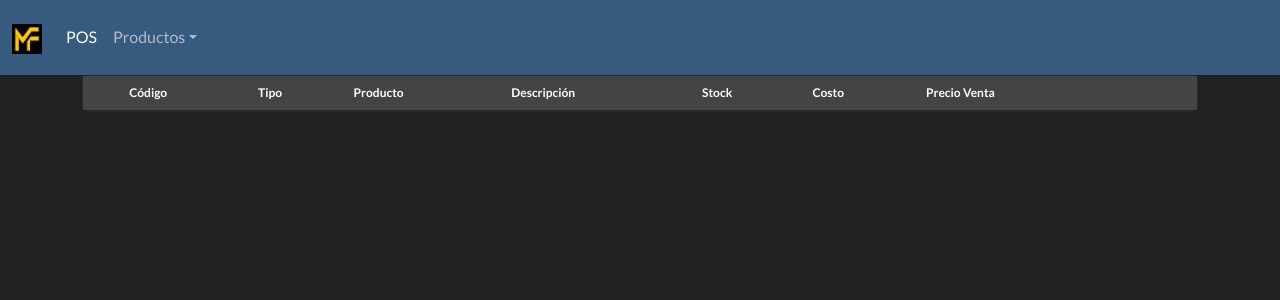
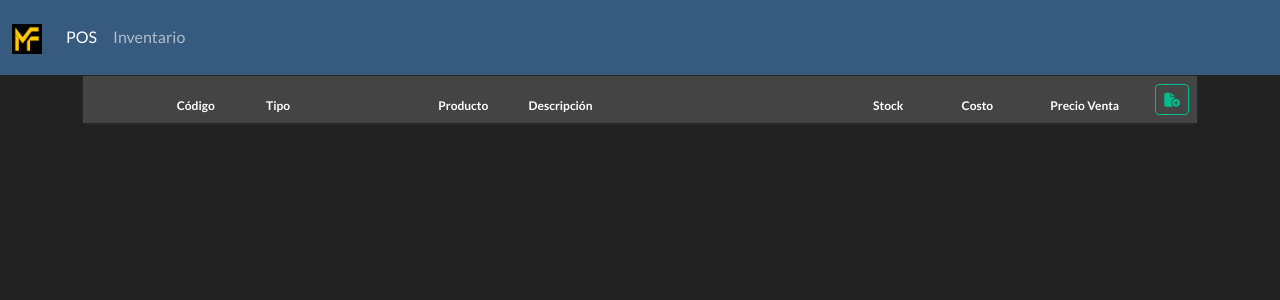
Before and after one commit to m415x/POS, a Flask app: page /inventory in a window 1280 px wide. Shown: the top 300 px of the page. Run offline with Flask 2, Linux system fonts and the light colour scheme; data that the repository does not hold is empty; some libraries are stand-ins or nearby versions.

Commit message:
Mejoras en html

```diff
--- a/src/templates/header.html
+++ b/src/templates/header.html
@@ -34,16 +34,15 @@
                                 <span class="visually-hidden">(current)</span>
                             </a>
                         </li>
-                        <li class="nav-item dropdown">
+                        <li class="nav-item dropdown" hidden>
                             <a class="nav-link dropdown-toggle" data-bs-toggle="dropdown" href="#" role="button"
                                 aria-haspopup="true" aria-expanded="false">Productos</a>
                             <div class="dropdown-menu">
-                                <a class="dropdown-item" href="{{url_for('add')}}">Agregar</a>
-                                <a class="dropdown-item" href="{{url_for('inventory')}}">Inventario</a>
+                                <!-- <a class="dropdown-item" href="{url_for('add')}}">Agregar</a> -->
                             </div>
                         </li>
-                        <li class="nav-item" hidden>
-                            <a class="nav-link" href="#">Otros</a>
+                        <li class="nav-item">
+                            <a class="nav-link" href="{{url_for('inventory')}}">Inventario</a>
                         </li>
                     </ul>
                     <form class="d-flex visually-hidden"> <!-- Barra de busqueda oculta -->
--- a/src/templates/pos/add.html
+++ b/src/templates/pos/add.html
@@ -1,9 +1,14 @@
-{% include 'header.html' %}
-
-    <div class="container">
+<div class="modal" id="modalAdd" tabindex="-1" aria-labelledby="modalAddLabel" aria-hidden="true">
+    <div class="modal-dialog modal-lg">
+        <div class="modal-content">
+            <div class="modal-header">
+                <h1 class="modal-title fs-5" id="modalAddLabel">Agregar producto</h1>
+                <button type="button" class="btn-close" data-bs-dismiss="modal" aria-label="Close"></button>
+            </div>
+            <div class="modal-body">
                 <form action="/store" method="post" enctype="multipart/form-data">
                     <div class="card">
-                <div class="card-header">Agregar productos</div>
+                        <!-- <div class="card-header">Agregar productos</div> -->
                         <div class="card-body">
                             <div class="row">
                                 <div class="form-group col-md-3">
@@ -29,39 +34,42 @@
                                 </div>
                             </div>
                             <div class="row">
-                        <div class="form-group col-md-2">
+                                <div class="form-group col-md-3">
                                     <label class="form-label mt-4" for="formStock">Cantidad</label>
-                            <input class="form-control" type="number" step=".5" name="formStock" id="formStock" required>
+                                    <input class="form-control" type="number" step=".5" name="formStock" id="formStock"
+                                        required>
                                 </div>
-                        <div class="form-group col-md-2">
+                                <div class="form-group col-md-3">
                                     <label class="form-label mt-4" for="formCost">Costo</label>
-                            <div class="input-group mb-3">
+                                    <div class="input-group">
                                         <span class="input-group-text">$</span>
-                                <input class="form-control" type="number" step=".01" name="formCost" id="formCost" required>
+                                        <input class="form-control" type="number" step=".01" name="formCost"
+                                            id="formCost" required>
                                     </div>
                                 </div>
-                        <div class="form-group col-md-2">
+                                <div class="form-group col-md-3">
                                     <label class="form-label mt-4" for="formPrice">Precio Venta</label>
-                            <div class="input-group mb-3">
+                                    <div class="input-group">
                                         <span class="input-group-text">$</span>
-                                <input class="form-control" type="number" step=".01" name="formPrice" id="formPrice" required>
-                            </div>
-                        </div>
-                        <div class="form-group col-md">
-                            <label class="form-label mt-4" for="formFile">Foto</label>
-                            <input class="form-control" type="file" name="formFile" id="formFileCreate" required>
+                                        <input class="form-control" type="number" step=".01" name="formPrice"
+                                            id="formPrice" required>
                                     </div>
                                 </div>
                                 <div class="row">
                                     <div class="form-group col-md">
-                            <input class="btn btn-outline-success mt-4" type="submit" value="Agregar">
-                            <a href="{{url_for('pos')}}" class="btn btn-outline-primary mt-4 mx-3">Volver</a>
+                                        <label class="form-label mt-4" for="formFile">Foto</label>
+                                        <input class="form-control" type="file" name="formFile" id="formFileCreate"
+                                            required>
                                     </div>
                                 </div>
                             </div>
                         </div>
-            <br>
+                    </div>
+                    <div class="modal-footer">
+                        <input class="btn btn-outline-success" type="submit" value="Agregar">
+                    </div>
                 </form>
             </div>
-
-{% include 'footer.html' %}
+        </div>
+    </div>
+</div>
--- a/src/templates/pos/edit.html
+++ b/src/templates/pos/edit.html
@@ -1,6 +1,6 @@
-{% extends 'pos/inventory.html' %}
+<!-- % extends 'pos/inventory.html' %} -->
 
-{% block edit %}
+<!-- % block edit %} -->
 
 <div class="modal" id="modalEdit" tabindex="-1" aria-labelledby="modalEditLabel" aria-hidden="true">
     <div class="modal-dialog modal-lg">
@@ -17,76 +17,79 @@
                             <div class="row">
                                 <div class="form-group col-md-3">
                                     <label class="form-label mt-4" for="formCode">Código</label>
-                                    <div class="input-group mb-3">
-                                        <span class="input-group-text">{{product[1][0:2].upper()}}</span>
-                                        <input class="form-control disabled" type="text" name="formCode" id="formCode" value="{{product[0]}}" readonly>
+                                    <div class="input-group">
+                                        <span class="input-group-text" id="formLetter"></span>
+                                        <input class="form-control disabled" type="text" name="formCode" id="formCode"
+                                            value="" readonly>
                                     </div>
                                 </div>
                                 <div class="form-group col-md-3">
                                     <label class="form-label mt-4" for="formType">Tipo</label>
                                     <select class="form-select" name="formType" id="formType">
-                                        <option>Ferretería</option>
-                                        <option>Electricidad</option>
-                                        <option>Plomería</option>
-                                        <option>Pinturería</option>
-                                        <option>Herramientas</option>
-                                        <option>Maquinaria</option>
+                                        <option value="Ferretería">Ferretería</option>
+                                        <option value="Electricidad">Electricidad</option>
+                                        <option value="Plomería">Plomería</option>
+                                        <option value="Pinturería">Pinturería</option>
+                                        <option value="Herramientas">Herramientas</option>
+                                        <option value="Maquinaria">Maquinaria</option>
                                     </select>
                                 </div>
                                 <div class="form-group col-md">
                                     <label class="form-label mt-4" for="formName">Producto</label>
-                                    <input class="form-control" type="text" name="formName" id="formName" value="{{product[2]}}" required>
+                                    <input class="form-control" type="text" name="formName" id="formName" value=""
+                                        required>
                                 </div>
                             </div>
                             <div class="row">
                                 <div class="form-group col-md">
                                     <label class="form-label mt-4" for="formInfo">Descripción</label>
-                                    <input class="form-control" type="text" name="formInfo" id="formInfo" value="{{product[3]}}" required>
+                                    <input class="form-control" type="text" name="formInfo" id="formInfo" value=""
+                                        required>
                                 </div>
                             </div>
                             <div class="row">
                                 <div class="form-group col-md-3">
                                     <label class="form-label mt-4" for="formStock">Cantidad</label>
-                                    <input class="form-control" type="number" step=".5" name="formStock" id="formStock" value="{{product[4]}}"
+                                    <input class="form-control" type="number" step=".5" name="formStock" id="formStock""
                                         required>
                                 </div>
-                                <div class="form-group col-md-3">
+                                <div class=" form-group col-md-3">
                                     <label class="form-label mt-4" for="formCost">Costo</label>
-                                    <div class="input-group mb-3">
+                                    <div class="input-group">
                                         <span class="input-group-text">$</span>
                                         <input class="form-control" type="number" step=".01" name="formCost"
-                                            id="formCost" value="{{product[5]}}" required>
+                                            id="formCost" value="" required>
                                     </div>
                                 </div>
                                 <div class="form-group col-md-3">
                                     <label class="form-label mt-4" for="formPrice">Precio Venta</label>
-                                    <div class="input-group mb-3">
+                                    <div class="input-group">
                                         <span class="input-group-text">$</span>
                                         <input class="form-control" type="number" step=".01" name="formPrice"
-                                            id="formPrice" value="{{product[6]}}" required>
+                                            id="formPrice" value="" required>
                                     </div>
                                 </div>
+                                <div class="row">
                                     <div class="form-group col-md-3" id="div_file">
-                                    <!-- <label class="form-label mt-4" for="formFile">Foto</label> -->
-                                    <!-- <input class="form-control" type="file" name="formFile" id="formFileCreate"> -->
-                                    <img src="{{url_for('uploads', picName=product[7])}}" class="rounded img-thumbnail" alt="foto producto" id="pic_file">
+                                        <label class="form-label mt-4" for="pic_file">Foto actual</label>
+                                        <img src="" class="rounded img-thumbnail" alt="foto producto" id="pic_file">
                                         <input type="file" name="formFile" id="formFile">
                                     </div>
                                     <div class="form-group col-md-3" id="div_up">
-                                    <img src="#" class="rounded img-thumbnail" alt="foto nueva" id="pic_up" />
+                                        <label class="form-label mt-4" for="pic_up" id="pic_label">Foto nueva</label>
+                                        <img src="" class="rounded img-thumbnail" alt="" id="pic_up" />
                                     </div>
                                 </div>
                             </div>
                         </div>
-                    <br>
+                    </div>
             </div>
             <div class="modal-footer">
-                    <input class="btn btn-outline-success mt-4" type="submit" value="Agregar">
-                    <a href="{{url_for('inventory')}}" class="btn btn-outline-primary mt-4 mx-3">Cancelar</a>
+                <input class="btn btn-outline-success" type="submit" value="Aceptar">
             </div>
             </form>
         </div>
     </div>
 </div>
 
-{% endblock edit %}
+<!-- % endblock edit %} -->
--- a/src/templates/pos/inventory.html
+++ b/src/templates/pos/inventory.html
@@ -5,21 +5,23 @@
         <table class="table table-hover align-middle mb-0" id="table">
             <thead class="card-header">
                 <tr>
+                    <th class="col-1"></th>
+                    <th class="col-1">Código</th>
+                    <th class="col-2">Tipo</th>
+                    <th class="col-1">Producto</th>
+                    <th class="col-4">Descripción</th>
+                    <th class="col-1">Stock</th>
+                    <th class="col-1">Costo</th>
+                    <th class="col-1">Precio Venta</th>
                     <th></th>
-                    <th>Código</th>
-                    <th>Tipo</th>
-                    <th>Producto</th>
-                    <th>Descripción</th>
-                    <th>Stock</th>
-                    <th>Costo</th>
-                    <th>Precio Venta</th>
-                    <th></th>
-                    <th></th>
+                    <th class="btn__confirm">
+                        <a href="" class="btn btn-outline-success btn-sm" id="btn__add"><i class="fa-solid fa-file-circle-plus"></i></a>
+                    </th>
                 </tr>
             </thead>
-            <!-- <div class="col-md-12 card overflow__scroll">
-                <div class="row mt-2"> -->
-            <tbody>
+            <tbody id="inventory__body">
+                <!-- <div class="overflow__scroll--inventory"> -->
+                    <!-- <div class="row mt-2"> -->
 
                 {% for product in products %}
 
@@ -35,8 +37,8 @@
                     <td class="col-1"><div>{{product[5]}}</div></td>
                     <td class="col-1"><div>{{product[6]}}</div></td>
                     <td class="btn__confirm">
-                        <a href="/edit/{{product[0]}}" class="btn btn-outline-warning btn-sm" id="btn__edit"><i
-                                class="fa-solid fa-pen-to-square"></i></a>
+                        <a href="{{product[0],product[1],product[2],product[3],product[4],product[5],product[6],product[7]}}" class="btn btn-outline-warning btn-sm btn__edit"><i
+                            class="fa-solid fa-pen-to-square"></i></a>
                     </td>
                     <td>
                         <a type="button" onclick="confirm('¿Desea borrar {{product[2]}} - {{product[3]}}?')"
@@ -47,15 +49,15 @@
 
                 {% endfor %}
 
+                <!-- </div> -->
+                <!-- </div> -->
             </tbody>
-            <!-- </div>
-            </div> -->
         </table>
     </div>
 </div>
 
-{% block edit %}
+{% include 'pos/edit.html' %}
 
-{% endblock edit %}
+{% include 'pos/add.html' %}
 
 {% include 'footer.html' %}
```
Also changed, not shown: src/templates/pos/pos.html (+24 -6 lines). Lines whose indentation alone changed are shown as unchanged.
